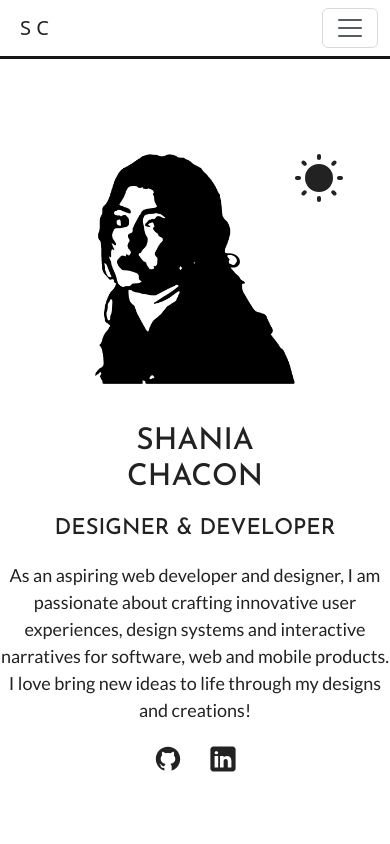
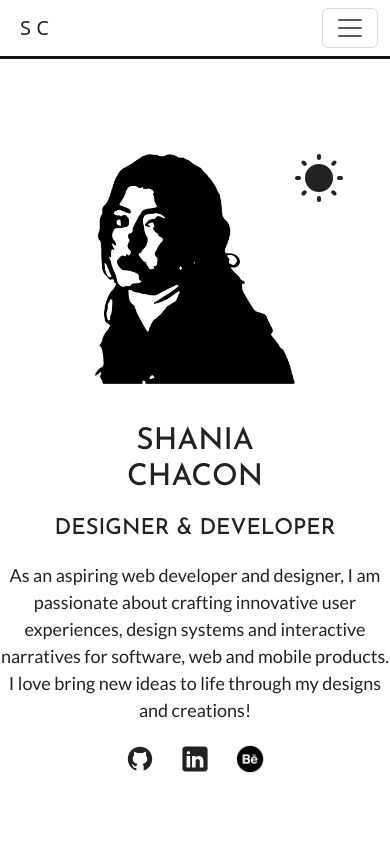
Before and after one commit to chaconshania/Portfolio, a React (Vite) app: page / in a window 390 px wide. Shown: the top 844 px of the page. Built offline with nearby package versions, Linux system fonts and the light colour scheme.

Commit message:
Added behance icon and adjusted card's width for better responsiveness

```diff
--- a/src/webpages/Home/Home.jsx
+++ b/src/webpages/Home/Home.jsx
@@ -11,6 +11,8 @@ import profileLight from "../../assets/hero-img-light.png";
 import profileDark from "../../assets/hero-img-dark.png";
 import CV from "../../assets/shania-chacon-resume.pdf";
 import { useTheme } from "../../common/ThemeContext";
+import behanceLight from "../../assets/behance-light.png";
+import behanceDark from "../../assets/behance-dark.jpg";
 
 function Home() {
   const { theme, toggleTheme } = useTheme();
@@ -19,6 +21,7 @@ function Home() {
   const githubIcon = theme === "light" ? githubLight : githubDark;
   const linkedinIcon = theme === "light" ? linkedinLight : linkedinDark;
   const profileImg = theme === "light" ? profileLight : profileDark;
+  const behanceIcon = theme === "light" ? behanceLight : behanceDark;
 
   return (
     <section id="hero" className={styles.container}>
@@ -60,6 +63,9 @@ function Home() {
           >
             <img src={linkedinIcon} alt="Linkedin icon" />
           </a>
+          <a href="https://www.behance.net/shaniachacon" target="_blank">
+            <img src={behanceIcon} alt="Behance icon" />
+          </a>
         </span>
       </div>
     </section>
```
Also changed, not shown: src/assets/behance-dark.jpg (added), src/assets/behance-light.png (added).
